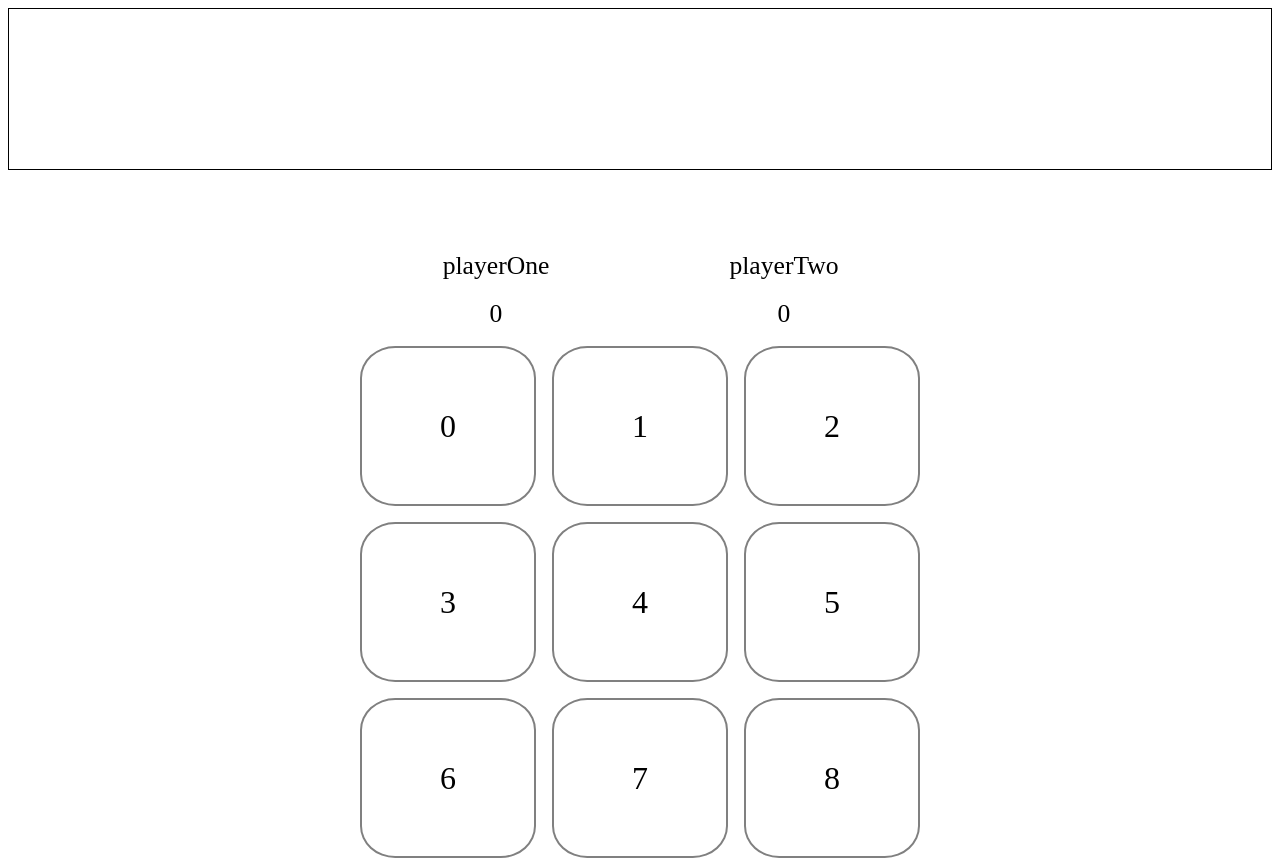
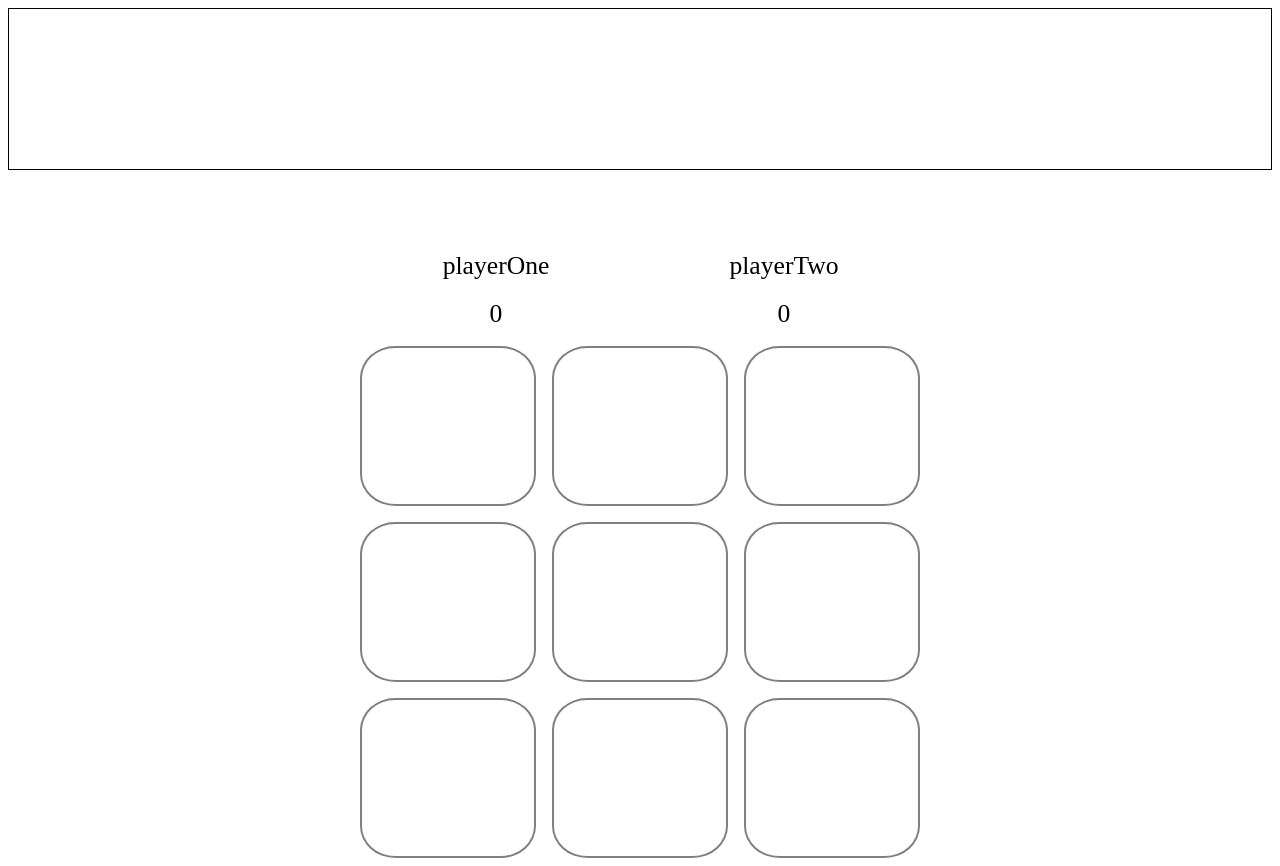
Before and after one commit to khantuevao/tic-tac--toe, a plain HTML site: page index.html in a window 1280 px wide. Drawn offline with Linux system fonts and the light colour scheme.

Commit message:
Delete dummy text in html

```diff
--- a/index.html
+++ b/index.html
@@ -15,15 +15,15 @@
     <div id="score-one" class="score one">0</div>
     <div class="name two">playerTwo</div>
     <div id="score-two" class="score two">0</div>
-    <div id="zero" class="area">0</div>
-    <div id="one" class="area">1</div>
-    <div id="two" class="area">2</div>
-    <div id="three" class="area">3</div>
-    <div id="four" class="area">4</div>
-    <div id="five" class="area">5</div>
-    <div id="six" class="area">6</div>
-    <div id="seven" class="area ">7</div>
-    <div id="eight" class="area">8</div>
+    <div id="zero" class="area"></div>
+    <div id="one" class="area"></div>
+    <div id="two" class="area"></div>
+    <div id="three" class="area"></div>
+    <div id="four" class="area"></div>
+    <div id="five" class="area"></div>
+    <div id="six" class="area"></div>
+    <div id="seven" class="area "></div>
+    <div id="eight" class="area"></div>
   </div>
 </body>
 </html>
```
